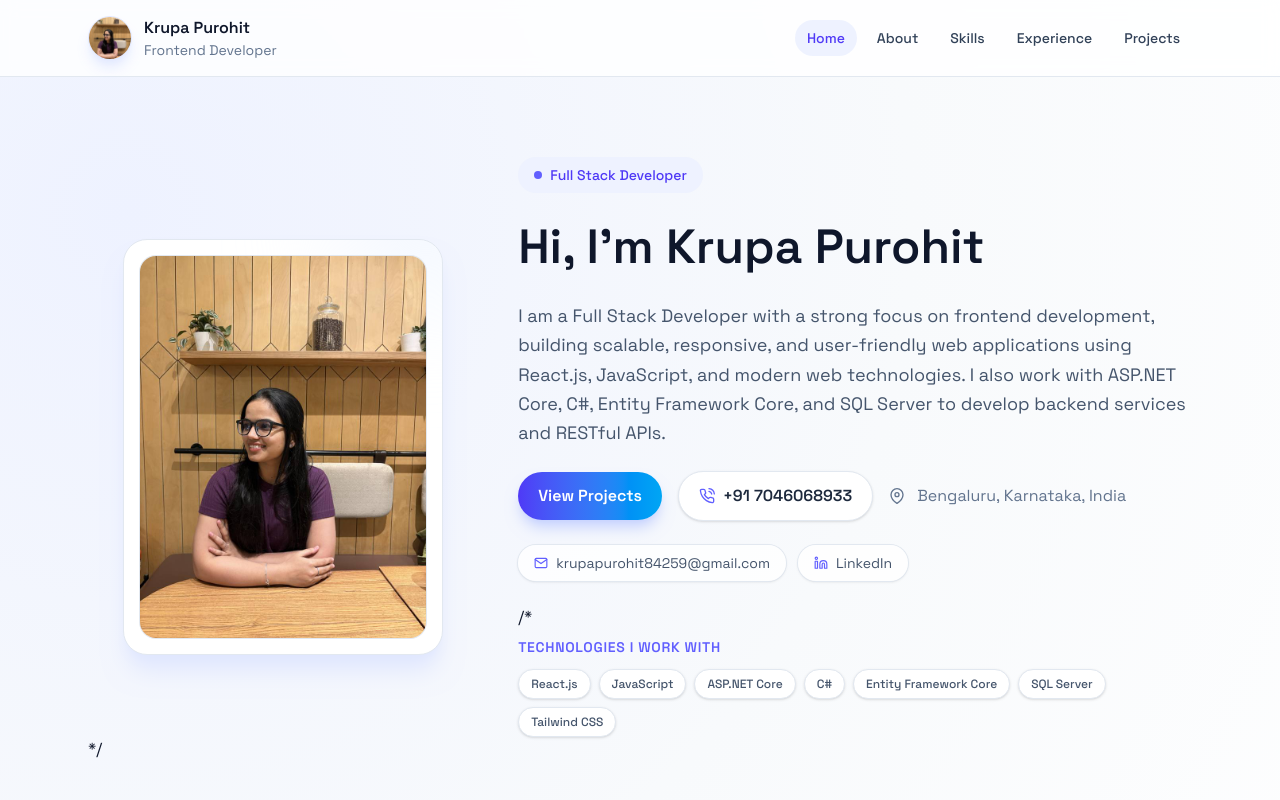
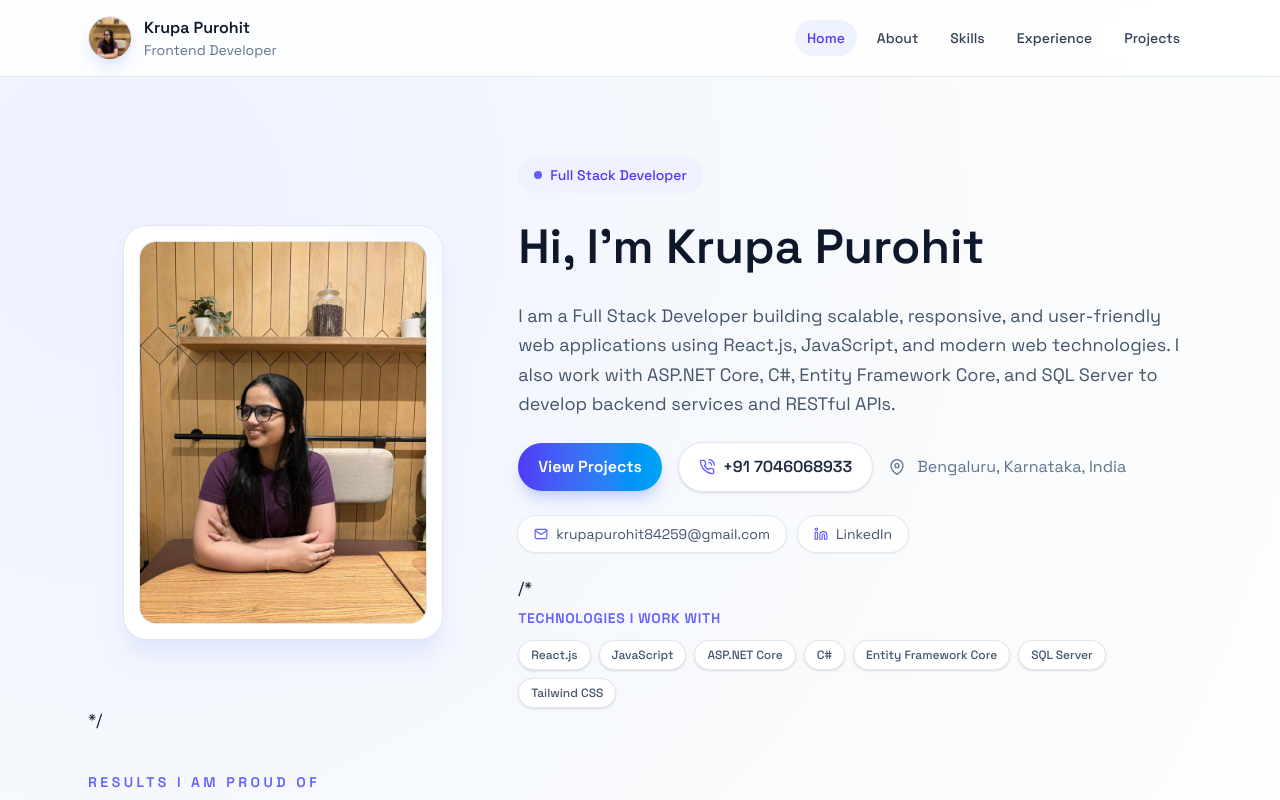
Before and after one commit to krupspurohit/krupspurohit.github.io, a React (Vite) app: page / in a window 1280 px wide. Shown: the top 800 px of the page. Built offline with nearby package versions, Linux system fonts and the light colour scheme.

Commit message:
Refine introduction text in Hero component
Updated introduction text to remove redundancy.

```diff
--- a/src/components/Hero.jsx
+++ b/src/components/Hero.jsx
@@ -46,8 +46,7 @@ const Hero = () => (
 
         {/* Introduction */}
         <p className="text-lg text-slate-600 leading-relaxed">
-          I am a Full Stack Developer with a strong focus on frontend
-          development, building scalable, responsive, and user-friendly
+          I am a Full Stack Developer building scalable, responsive, and user-friendly
           web applications using React.js, JavaScript, and modern web
           technologies. I also work with ASP.NET Core, C#, Entity
           Framework Core, and SQL Server to develop backend services
```
